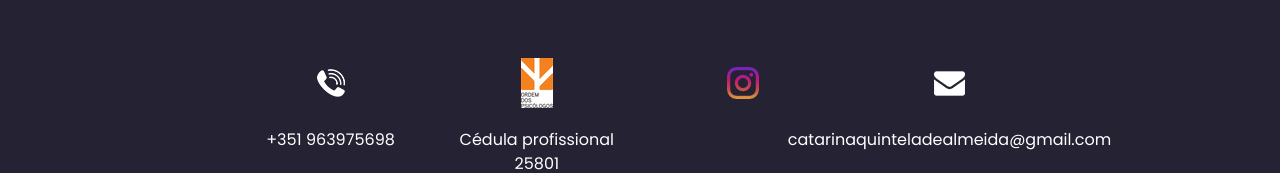
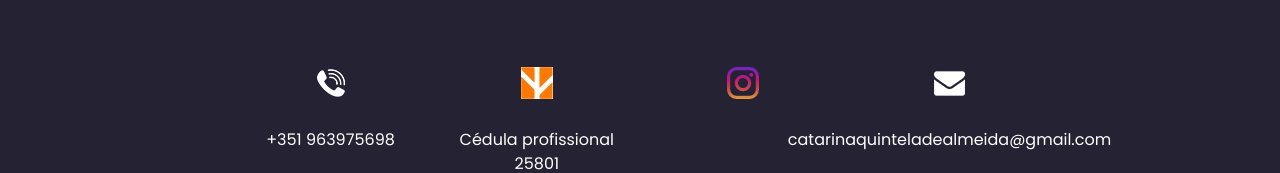
Before and after one commit to ricardotorres17/psychologist-website, a plain HTML site: page index.html in a window 1280 px wide. Shown: the part 2681-2854 px from the top of the page. Drawn offline with nearby package versions, Linux system fonts and the light colour scheme.

Commit message:
[fix] changed ordem logo

```diff
--- a/css/style.css
+++ b/css/style.css
@@ -561,7 +561,7 @@ a:focus {
 }
 
 .info_items .item .img-box.box-1 {
-  background-image: url(../images/ordem-nova.png);
+  background-image: url(../images/ordem.jpg);
 }
 
 .info_items .item .img-box.box-4 {
```
